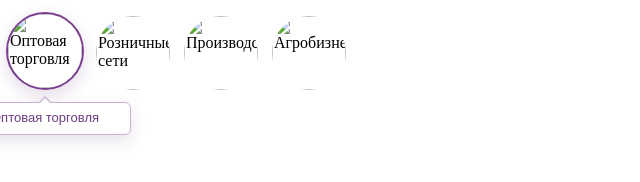
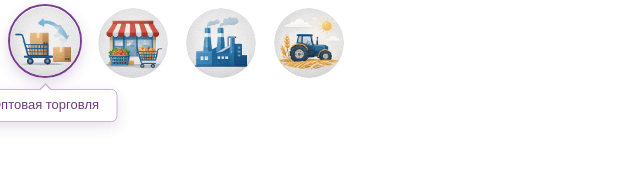
Before and after one commit to pokemonz-design/1_osv, a plain HTML site: page index.html in a window 1280 px wide. Both pictures are taken after a click on the element 45 px from the left and 53 px from the top of the page. Shown: the whole page, without its empty margins (0-640 px from the left). Drawn offline with Linux system fonts and the light colour scheme.

Commit message:
Update index.html

```diff
--- a/index.html
+++ b/index.html
@@ -1,11 +1,29 @@
+<!DOCTYPE html>
+<html lang="ru">
+<head>
+<meta charset="UTF-8">
+<meta name="viewport" content="width=device-width, initial-scale=1.0">
+
 <style>
+* {
+    box-sizing: border-box;
+}
+
+html, body {
+    margin: 0;
+    padding: 0;
+    background: transparent;
+}
+
 .industry-icons {
     display: flex;
     flex-wrap: wrap;
     gap: 14px;
-    margin: 14px 0 22px;
-    padding-bottom: 44px;
+    margin: 0;
+    padding: 6px 8px 50px;
+    overflow: visible;
 }
+
 .industry-item {
     position: relative;
     width: 74px;
@@ -15,43 +33,59 @@
     cursor: pointer;
     outline: none;
 }
+
 .industry-item img {
     width: 74px;
     height: 74px;
     display: block;
+    object-fit: cover;
     border-radius: 50%;
     border: 2px solid transparent;
-    transition: transform 0.2s ease, box-shadow 0.2s ease, border-color 0.2s ease;
+    transition:
+        transform 0.2s ease,
+        border-color 0.2s ease,
+        box-shadow 0.2s ease;
 }
+
 .industry-item:hover img,
 .industry-item:focus img {
     transform: translateY(-2px);
     border-color: #7a3f8f;
-    box-shadow: 0 6px 16px rgba(105, 54, 128, 0.18);
+    box-shadow: 0 5px 14px rgba(105, 54, 128, 0.20);
 }
+
 .industry-tooltip {
     position: absolute;
-    top: calc(100% + 10px);
+    top: calc(100% + 9px);
     left: 50%;
     transform: translateX(-50%) translateY(-4px);
-    min-width: 150px;
+
+    min-width: 145px;
     max-width: 220px;
     padding: 7px 10px;
+
     background: #ffffff;
     color: #6f3b80;
     border: 1px solid #c9b2d2;
     border-radius: 6px;
-    box-shadow: 0 6px 16px rgba(80, 40, 95, 0.14);
+    box-shadow: 0 5px 14px rgba(80, 40, 95, 0.14);
+
     font-family: Arial, sans-serif;
     font-size: 13px;
     line-height: 1.3;
     text-align: center;
+
     opacity: 0;
     visibility: hidden;
     pointer-events: none;
-    transition: opacity 0.18s ease, transform 0.18s ease;
-    z-index: 10;
+
+    transition:
+        opacity 0.18s ease,
+        transform 0.18s ease;
+
+    z-index: 20;
 }
+
 .industry-tooltip::before {
     content: "";
     position: absolute;
@@ -61,6 +95,7 @@
     border: 7px solid transparent;
     border-bottom-color: #c9b2d2;
 }
+
 .industry-tooltip::after {
     content: "";
     position: absolute;
@@ -70,47 +105,63 @@
     border: 6px solid transparent;
     border-bottom-color: #ffffff;
 }
+
 .industry-item:hover .industry-tooltip,
 .industry-item:focus .industry-tooltip {
     opacity: 1;
     visibility: visible;
     transform: translateX(-50%) translateY(0);
 }
+
 @media (max-width: 600px) {
     .industry-icons {
         gap: 10px;
-        padding-bottom: 40px;
+        padding-bottom: 46px;
     }
+
     .industry-item {
         width: 64px;
     }
+
     .industry-item img {
         width: 64px;
         height: 64px;
     }
+
     .industry-tooltip {
-        min-width: 130px;
-        max-width: 190px;
+        min-width: 125px;
+        max-width: 180px;
         font-size: 12px;
     }
 }
 </style>
+</head>
+
+<body>
 
 <div class="industry-icons">
+
     <div class="industry-item" tabindex="0">
-        <img src="images/opt.png" alt="Оптовая торговля">
+        <img src="./opt.png" alt="Оптовая торговля">
         <div class="industry-tooltip">Оптовая торговля</div>
     </div>
+
     <div class="industry-item" tabindex="0">
-        <img src="images/roznica.png" alt="Розничные сети">
+        <img src="./roznica.png" alt="Розничные сети">
         <div class="industry-tooltip">Розничные сети</div>
     </div>
+
     <div class="industry-item" tabindex="0">
-        <img src="images/proizv.png" alt="Производство">
+        <img src="./proizv.png" alt="Производство">
         <div class="industry-tooltip">Производство</div>
     </div>
+
     <div class="industry-item" tabindex="0">
-        <img src="images/agro.png" alt="Агробизнес">
+        <img src="./agro.png" alt="Агробизнес">
         <div class="industry-tooltip">Агробизнес</div>
     </div>
+
 </div>
+
+</body>
+</html>
```
